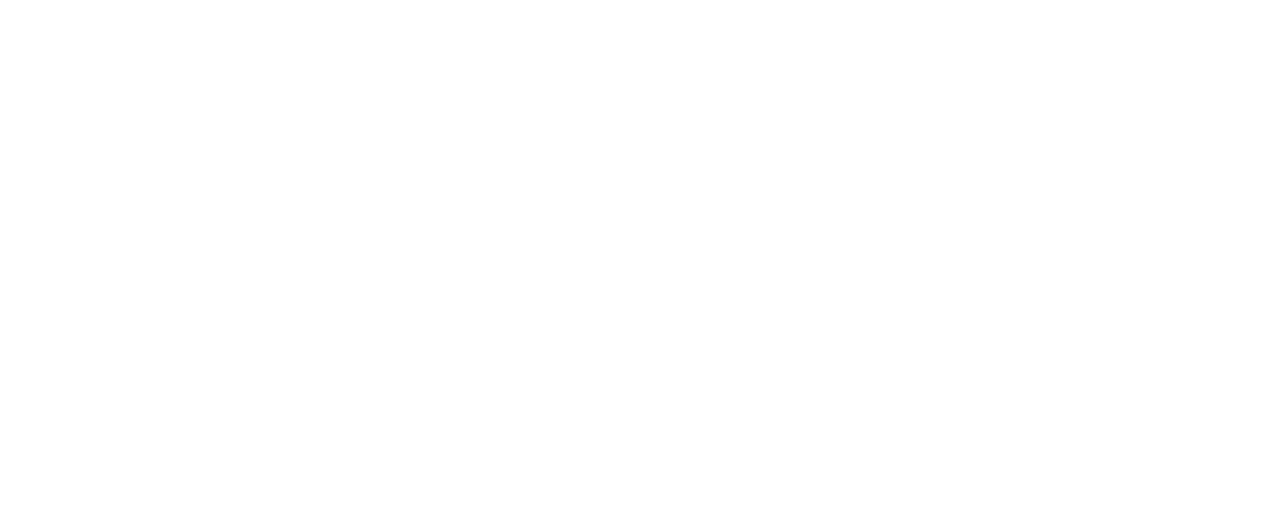
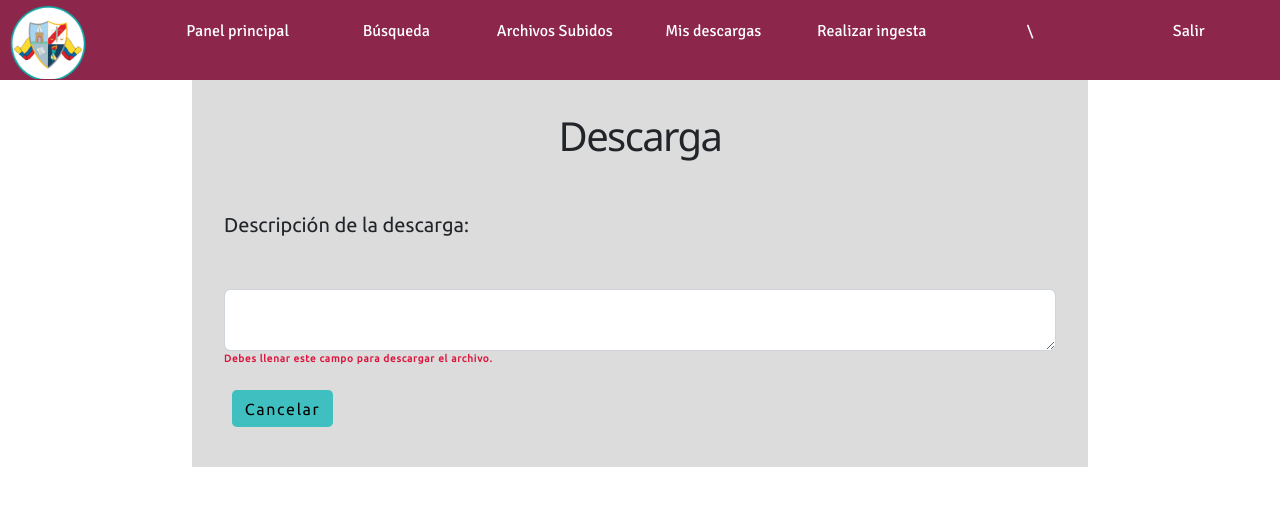
Before and after one commit to AdrianPerdomoE/ProyectoIngesta, an Angular app: page /DescargaForm/1 in a window 1280 px wide. Before the commit this address led to /. Shown: the top 506 px of the page. Built offline with nearby package versions, Linux system fonts and the light colour scheme; no server answers.

Commit message:
Componentes de la descarga

```diff
--- /dev/null
+++ b/src/app/Components/descarga-formulario/descarga-formulario.component.css
@@ -0,0 +1,7 @@
+label{
+    padding-left: 0;
+}
+
+label{
+    font-size: 20px;
+}
--- /dev/null
+++ b/src/app/Components/descarga-formulario/descarga-formulario.component.html
@@ -0,0 +1,15 @@
+<app-navbar></app-navbar>
+<div class="productForm container">
+    <h2 class="title">Descarga</h2>
+    <form class="fontUbuntu" #proyectoForm="ngForm" (ngSubmit)="onSubmit(proyectoForm)">
+        <div>
+            <label for="descripcion">Descripción de la descarga:</label>
+            <!-- <textarea class="form-control" name="descripcion" type="text" #descripcion="ngModel" [(ngModel)]="descarga.descripcion"
+            required></textarea> -->
+            <textarea class="form-control" name="descripcion" type="text" [(ngModel)]="descripcion" ></textarea>
+            <span *ngIf = "descripcion.length == 0" class="formError">Debes llenar este campo para descargar el archivo.</span>
+            <!-- <span *ngIf="descripcion.touched && !descripcion.value" class="formError">Este campo es obligatorio</span> -->
+        </div>
+        <app-descarga [proyecto]="proyecto" *ngIf="descripcion.length>0"></app-descarga>
+        <button (click)="onCancel()">Cancelar</button>
+    </form>
--- /dev/null
+++ b/src/app/Components/descarga-formulario/descarga-formulario.component.ts
@@ -0,0 +1,48 @@
+import { Component, OnInit } from '@angular/core';
+import { Proyecto } from 'src/app/models/Proyecto';
+import { ProyectoService } from 'src/app/services/proyecto.service';
+import { Global } from 'src/app/services/Global';
+import { ActivatedRoute, Router } from '@angular/router';
+import { DescargaService } from 'src/app/services/descarga.service';
+
+@Component({
+  selector: 'app-descarga-formulario',
+  templateUrl: './descarga-formulario.component.html',
+  styleUrls: ['./descarga-formulario.component.css']
+})
+export class DescargaFormularioComponent implements OnInit {
+  public status: string;
+  public proyecto:Proyecto;
+  public id:string ;
+  public descripcion = '';
+  public correcto = false;
+  constructor(private _route: ActivatedRoute,private _servicioProyecto: ProyectoService,private _router: Router) {
+    this.status = "";
+    this.proyecto = new Proyecto('',[],'','',[],'','','', new Date(),[],0,'','')
+    this.id = '';
+   }
+
+  ngOnInit(): void {
+    this._route.params.subscribe(params => {
+      this.id = params["id"];
+      this.getProyecto(this.id);
+    });
+  }
+  verificarText(){
+    this.correcto=  this.descripcion.length >0;
+  }
+  getProyecto(id: string) {
+    this._servicioProyecto.obtenerProyecto(id).subscribe(
+      response => {
+        this.proyecto = response.PROYECTO;
+
+      }
+    );
+  }
+  onSubmit(form: any){
+
+  }
+  onCancel(){
+    this._router.navigate(['/proyecto/'+this.id])
+  }
+}
--- a/src/app/Components/descarga/descarga.component.ts
+++ b/src/app/Components/descarga/descarga.component.ts
@@ -26,8 +26,5 @@
   linkElement.setAttribute('href',`${this.url}DownloadFile/${this.proyecto.ubicacionArchivo}`);
   linkElement.setAttribute("download",String(this.proyecto.ubicacionArchivo));
   linkElement.click();
-
-
-
 }
 }
--- a/src/app/Components/display-file/display-file.component.html
+++ b/src/app/Components/display-file/display-file.component.html
@@ -12,7 +12,7 @@
 
 </div>
 <div class="imagen" *ngIf="proyecto.tipoArchivo == 'Audio'">
-    <audio controls>
+    <audio width="100%" height="100%" controls>
         <source src="{{url+'GetArchivo/'+proyecto.ubicacionArchivo}}"  type="{{'audio/'+proyecto.formato}}">
         Your browser does not support the audio element.
       </audio>
--- a/src/app/Components/proyecto/proyecto.component.html
+++ b/src/app/Components/proyecto/proyecto.component.html
@@ -49,7 +49,7 @@
     </div>
     <div *ngIf="!confirm" class="fontUbuntu">
         <button [routerLink]="['/EditarProyecto',proyecto._id]" class="bttn-edit">Editar proyecto</button>
-        <app-descarga [proyecto]="proyecto"></app-descarga>
+        <button [routerLink]="['/DescargaForm',proyecto._id]" class="bttn-edit">Descargar proyecto</button>
         <button (click)="confirm=true" class="bttn-delete">Borrar proyecto</button>
     </div>
     <div *ngIf="confirm">
--- a/src/app/app-routing.module.ts
+++ b/src/app/app-routing.module.ts
@@ -9,6 +9,8 @@
 import { ProyectoComponent } from './Components/proyecto/proyecto.component';
 import { EditarProyectoComponent } from './Components/editar-proyecto/editar-proyecto.component';
 import { BusquedaComponent } from './Components/busqueda/busqueda.component';
+import { DescargaFormularioComponent } from './Components/descarga-formulario/descarga-formulario.component';
+
 const routes: Routes = [
   { path: "", component: HomeComponent },
   { path: "realizar-ingesta", component: RealizarIngestaComponent },
@@ -20,6 +22,7 @@
   { path: "Inicio", component: HomeComponent },
   { path: "Registro", component: RegistroComponent },
   { path: "*", component: ErrorComponent },
+  { path :"DescargaForm/:id", component:DescargaFormularioComponent }
 ];
 
 @NgModule({
--- a/src/app/app.module.ts
+++ b/src/app/app.module.ts
@@ -25,6 +25,7 @@
 import { ProyectoPreviewPanelComponent } from './Components/proyecto-preview-panel/proyecto-preview-panel.component';
 import { DescargaComponent } from './Components/descarga/descarga.component';
 import { DisplayFileComponent } from './Components/display-file/display-file.component';
+import { DescargaFormularioComponent } from './Components/descarga-formulario/descarga-formulario.component';
 @NgModule({
   declarations: [
     AppComponent,
@@ -42,7 +43,8 @@
     BusquedaComponent,
     ProyectoPreviewPanelComponent,
     DescargaComponent,
-    DisplayFileComponent
+    DisplayFileComponent,
+    DescargaFormularioComponent
   ],
   imports: [
     BrowserModule,
```
Also changed, not shown: src/app/models/Descarga.ts (added, +8 -0 lines), src/app/services/descarga.service.ts (added, +30 -0 lines), 1 other file (tests, documents, lock files or other folders).
